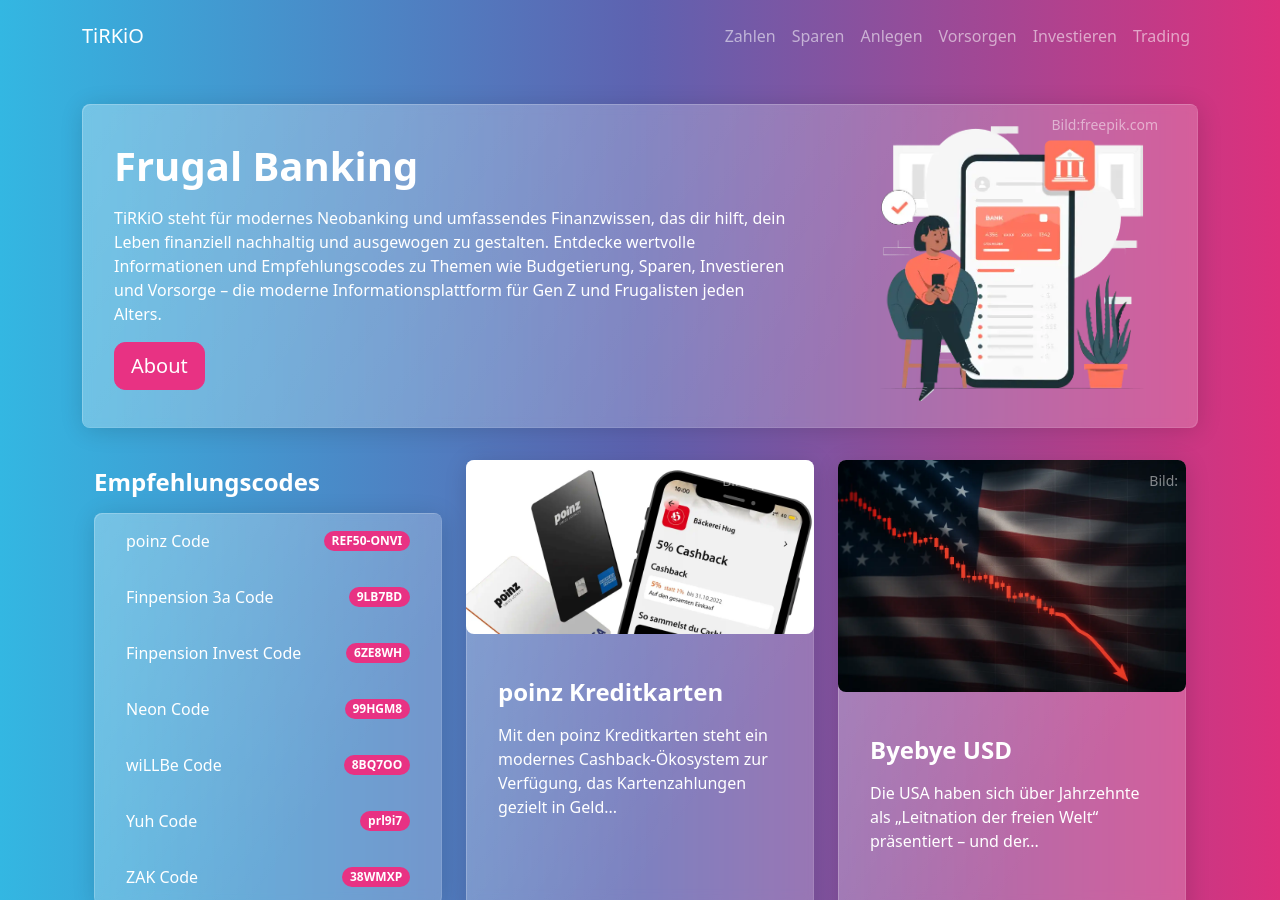
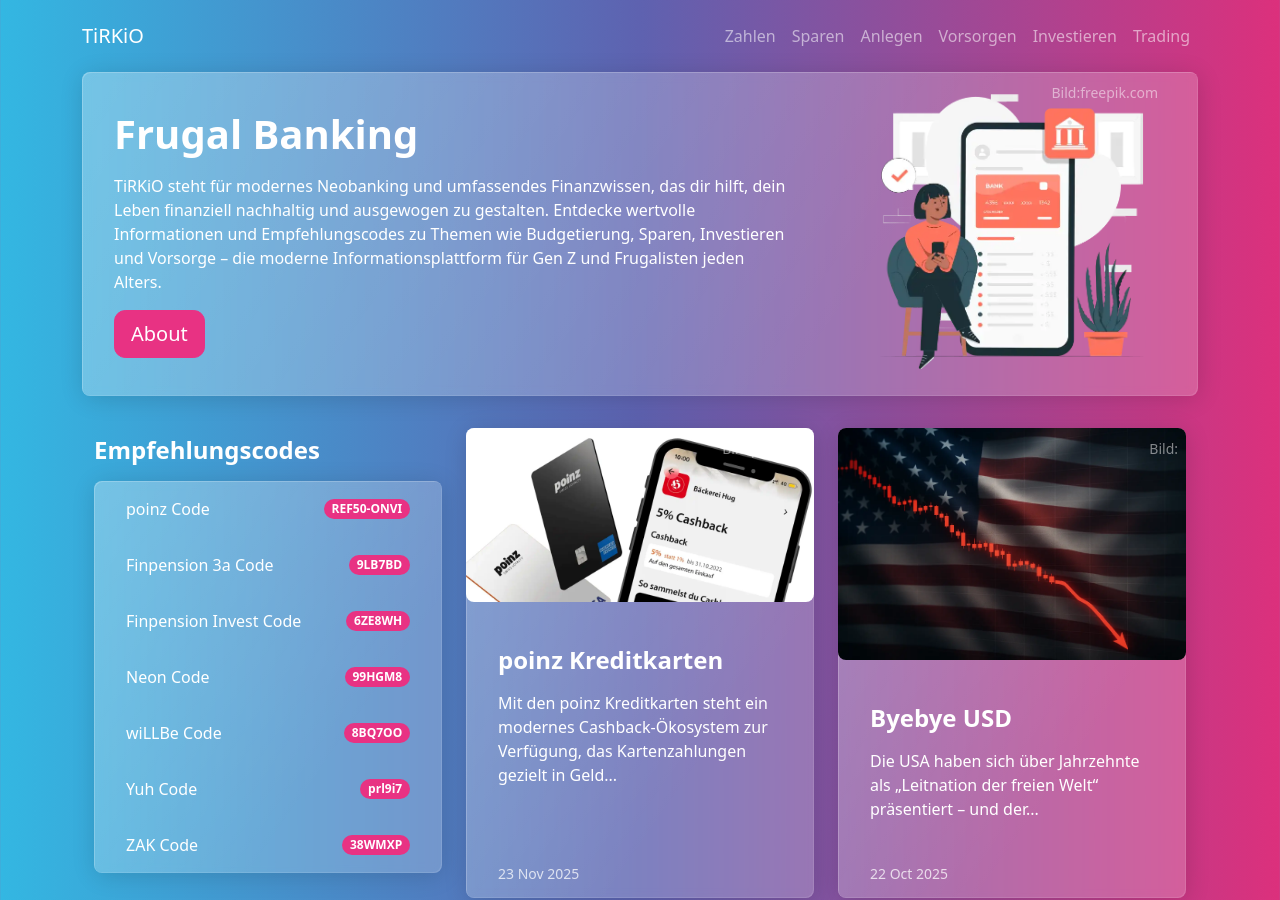
Before and after one commit to tirkio/tirkio.com, a Jekyll site: the page built from index.html, in a window 1280 px wide and 900 px high. Built offline with Jekyll 4.4.1, drawn with Linux system fonts in a browser that asks for light colours; the list of posts is cut into pages by our own code.

Commit message:
Update index.html

```diff
--- a/index.html
+++ b/index.html
@@ -9,7 +9,7 @@
 
 <!-- Home Intro -->
 {% if page.url == "/" %}
-<section class="container my-3 card">
+<section class="container card">
   <div class="row align-items-center">
     <div class="col-md-8 p-3">
       <h1>Frugal Banking</h1>
```
